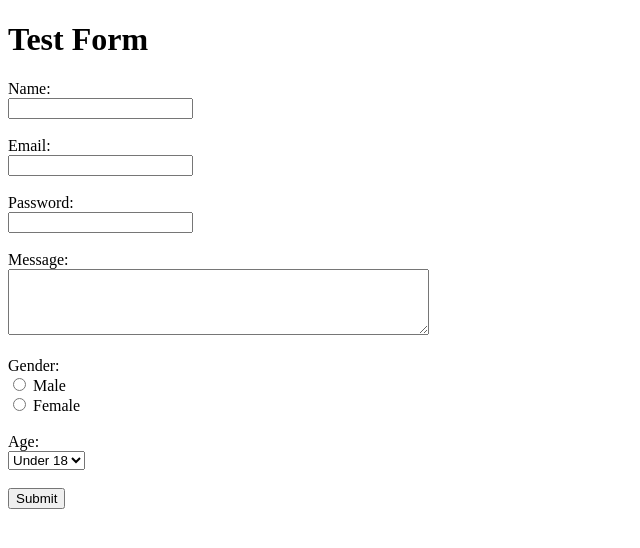
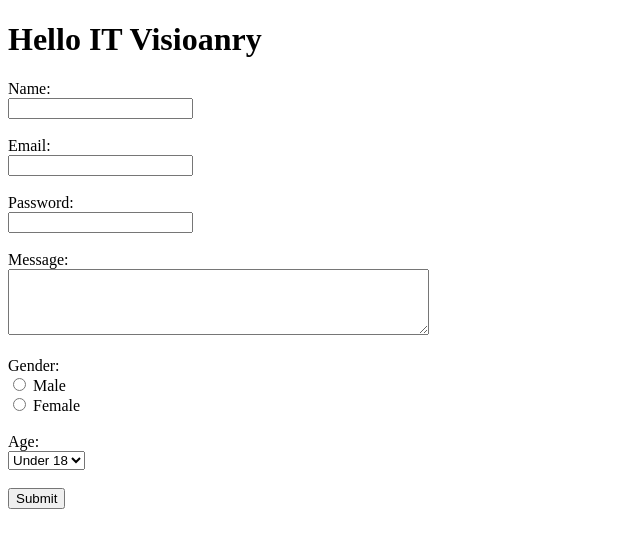
Before and after one commit to AymanAhmedOsman/testhtml, a plain HTML site: page index.html in a window 1280 px wide. Shown: the whole page, without its empty margins (0-640 px from the left). Drawn offline with Linux system fonts and the light colour scheme.

Commit message:
Update index.html

```diff
--- a/index.html
+++ b/index.html
@@ -3,11 +3,11 @@
 <head>
     <meta charset="UTF-8">
     <meta name="viewport" content="width=device-width, initial-scale=1.0">
-    <title>Test Form</title>
+    <title>HELLO PIPLINE</title>
 </head>
 <body>
 
-<h1>Test Form</h1>
+<h1>Hello IT Visioanry</h1>
 <form action="#" method="post">
     <label for="name">Name:</label><br>
     <input type="text" id="name" name="name" required><br><br>
```
